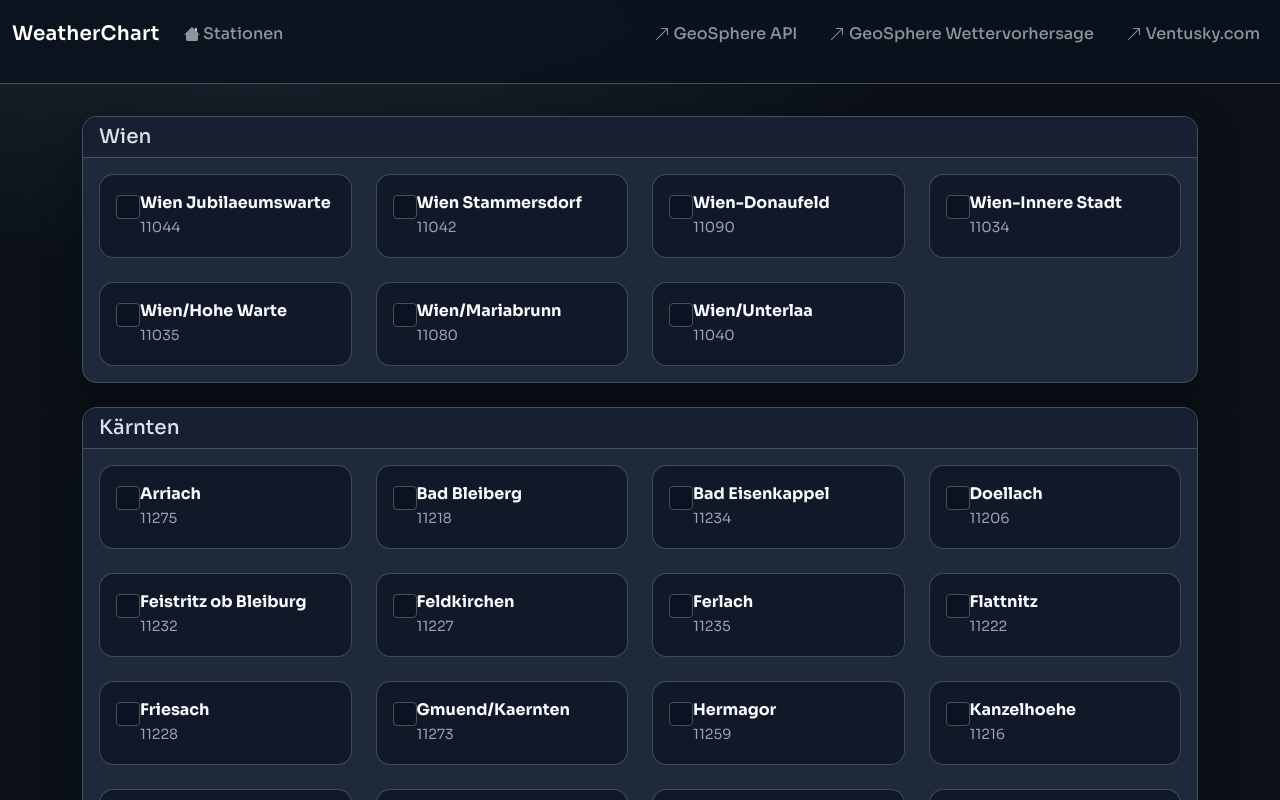
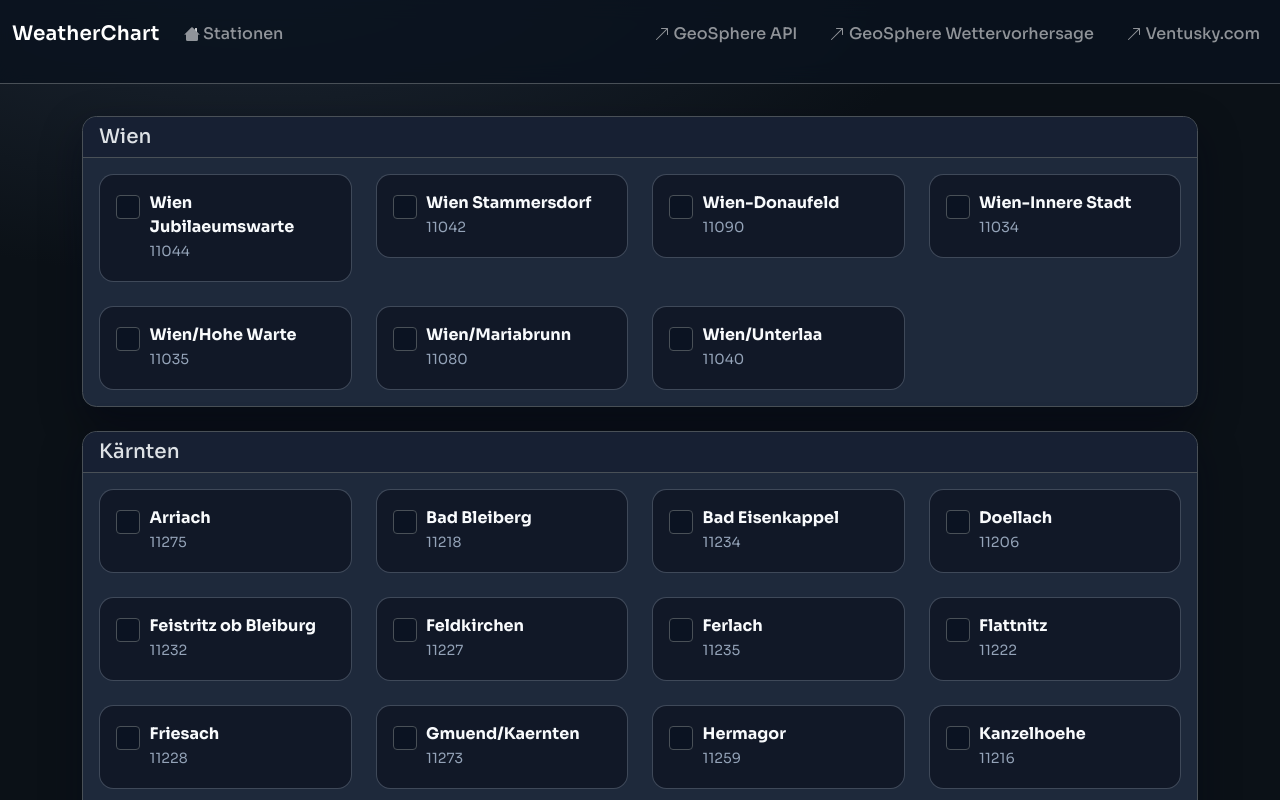
Before and after one commit to Bramzke/atWeather, a React (Vite) app: page /#/ in a window 1280 px wide. Shown: the top 800 px of the page. Built offline with nearby package versions, Linux system fonts and the light colour scheme.

Commit message:
some labels optimized

```diff
--- a/src/components/chart/WeatherChart.tsx
+++ b/src/components/chart/WeatherChart.tsx
@@ -33,7 +33,7 @@ interface ParameterConfig {
  */
 const PARAMETER_CONFIG: ParameterConfig[] = [
   { key: 'temperature', apiParam: 'TL', label: 'Temperatur',      seriesType: 'line' },
-  { key: 'humidity',    apiParam: 'RF', label: 'Luftfeuchtigkeit', seriesType: 'line' },
+  { key: 'humidity',    apiParam: 'RF', label: 'rel. Luftfeuchte', seriesType: 'line' },
   { key: 'rainfall',   apiParam: 'RR', label: 'Niederschlag',     seriesType: 'line' },
   { key: 'sunshine',   apiParam: 'SO', label: 'Sonnenschein',     seriesType: 'bar'  }
 ];
--- a/src/components/ui/ParameterSelector.tsx
+++ b/src/components/ui/ParameterSelector.tsx
@@ -44,7 +44,7 @@ export const ParameterSelector = ({ temperature, humidity, rainfall, sunshine, o
           checked={humidity}
           onChange={(e) => onChange('humidity', e.target.checked)}
         />
-        <label className="form-check-label" htmlFor="param-humid">Luftfeuchtigkeit</label>
+        <label className="form-check-label" htmlFor="param-humid">rel. Luftfeuchte</label>
       </div>
 
       {/* Niederschlag */}
--- a/src/components/ui/StationCard.tsx
+++ b/src/components/ui/StationCard.tsx
@@ -56,7 +56,8 @@ const StationCardComponent = ({ station, selected, disabled, onToggle }: Props)
             htmlFor={`station-${station.id}`}
             style={{
               cursor: disabled ? 'not-allowed' : 'pointer',
-              color: '#e5e7eb'
+              color: '#e5e7eb',
+              marginLeft: '0.6rem'
             }}
           >
             {/* Stationsname prominent, ID als kleinerer Hinweistext */}
```
